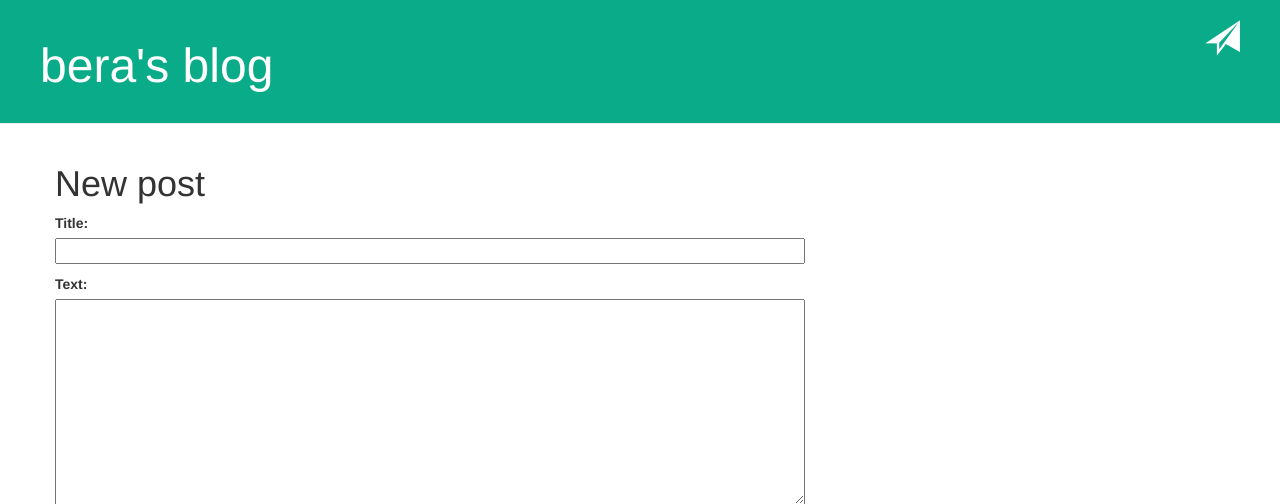
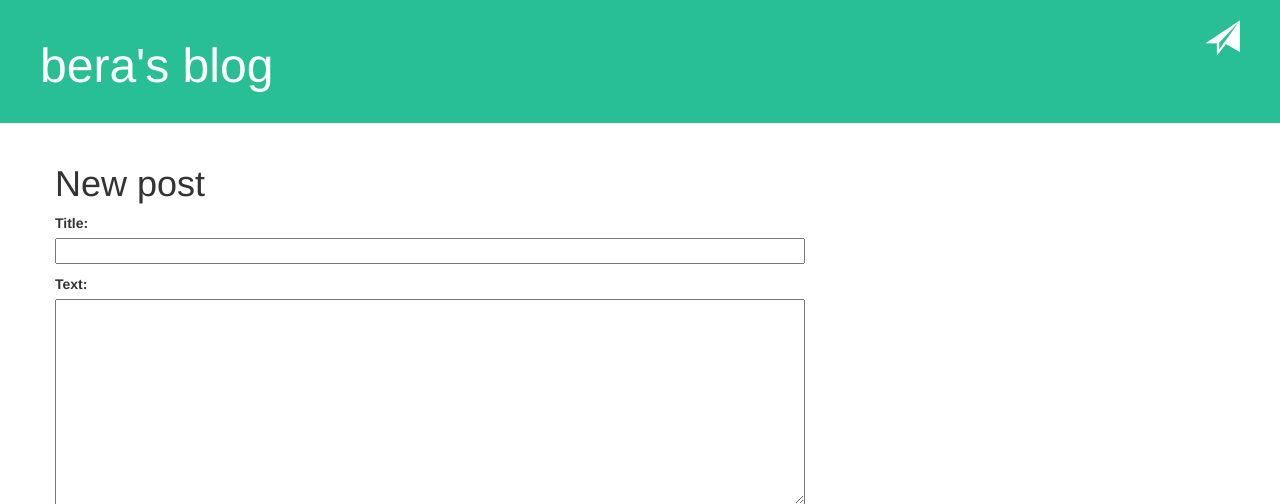
Before and after one commit to erabera/my-first-blog, a Django app: page /post/new/ in a window 1280 px wide. Shown: the top 504 px of the page. Run offline with Django 3.2, Linux system fonts and the light colour scheme; some libraries are stand-ins or nearby versions.

Commit message:
Changed colors

```diff
--- a/blog/static/css/blog.css
+++ b/blog/static/css/blog.css
@@ -1,5 +1,5 @@
 .page-header {
-    background-color: #09AB88;
+    background-color: #28BF94;
     margin-top: 0;
     padding: 20px 20px 20px 40px;
 }
@@ -43,5 +43,5 @@ h1, h2, h3, h4 {
 }
 
 .post h1 a, .post h1 a:visited {
-    color: #000000;
+    color: #28BF94;
 }
```
